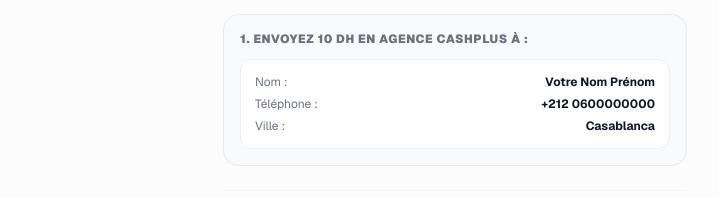
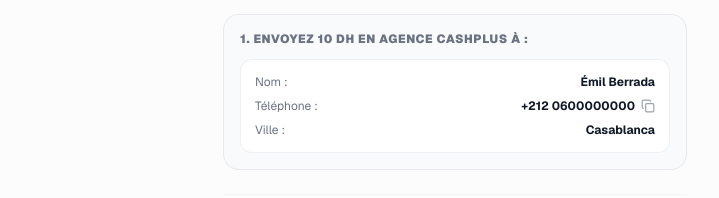
Before and after one commit to amaluy/moroccan-tutor-project-, a Next.js app: page /donner-cours/payement in a window 1280 px wide. Shown: the part 366-564 px from the top of the page, without its empty margins (185-904 px from the left). Built offline with nearby package versions, Linux system fonts and the light colour scheme.

Commit message:
update la page de paiement bien nettoyé

```diff
--- a/app/donner-cours/payement/page.tsx
+++ b/app/donner-cours/payement/page.tsx
@@ -2,7 +2,7 @@
 
 import { useState } from 'react';
 import { useRouter } from 'next/navigation';
-import { Wallet, CheckCircle2, ArrowRight, Building2, User, Hash, CreditCard } from 'lucide-react';
+import { Wallet, CheckCircle2, ArrowRight, Building2, User, Hash, CreditCard, Copy, Check } from 'lucide-react';
 import Link from 'next/link';
 
 export default function PagePaiementProf() {
@@ -14,13 +14,22 @@
   const [codeTransfert, setCodeTransfert] = useState('');
   const [nomExpediteur, setNomExpediteur] = useState('');
   const [isSubmitted, setIsSubmitted] = useState(false);
+  const [copiedField, setCopiedField] = useState<string | null>(null);
 
   // Tes informations personnelles pour recevoir les paiements des 10 DH
   const mesCoordonnees = {
-    nomComplet: "Votre Nom Prénom", // Remplace par ton vrai nom (ex: Youssef El Amrani)
-    telephone: "0600000000",       // Ton numéro pour CashPlus, WafaCash ou virement par téléphone
-    rib: "0123 4567 8901 2345 6789 0123", // Ton RIB bancaire (ex: CIH Bank ou autre)
+    nomComplet: "Émil Berrada",
+    telephone: "0600000000",
+    rib: "0123 4567 8901 2345 6789 0123",
     ville: "Casablanca"
+  };
+
+  const handleCopy = (text: string, fieldKey: string) => {
+    navigator.clipboard.writeText(text);
+    setCopiedField(fieldKey);
+    setTimeout(() => {
+      setCopiedField(null);
+    }, 2000);
   };
 
   const isValid = codeTransfert.trim().length >= 4 && nomExpediteur.trim().length > 2;
@@ -29,7 +38,6 @@
     e.preventDefault();
     if (!isValid) return;
 
-    // Simulation d'enregistrement de la preuve de paiement dans ta base de données
     console.log("Validation de paiement enregistrée :", {
       methode: methode === 'cash' ? modeEspeces : `virement-${modeCarte}`,
       reference: codeTransfert,
@@ -127,10 +135,21 @@
                   <h2 className="text-xs font-black uppercase tracking-wider text-gray-500">
                     1. Envoyez 10 DH en agence {modeEspeces} à :
                   </h2>
-                  <div className="bg-white p-3.5 rounded-xl border border-gray-200/60 space-y-1.5 text-xs">
-                    <div className="flex justify-between"><span className="text-gray-500">Nom :</span><span className="font-bold">{mesCoordonnees.nomComplet}</span></div>
-                    <div className="flex justify-between"><span className="text-gray-500">Téléphone :</span><span className="font-bold">+212 {mesCoordonnees.telephone}</span></div>
-                    <div className="flex justify-between"><span className="text-gray-500">Ville :</span><span className="font-bold">{mesCoordonnees.ville}</span></div>
+                  <div className="bg-white p-3.5 rounded-xl border border-gray-200/60 space-y-2 text-xs">
+                    <div className="flex justify-between items-center"><span className="text-gray-500">Nom :</span><span className="font-bold">{mesCoordonnees.nomComplet}</span></div>
+                    <div className="flex justify-between items-center">
+                      <span className="text-gray-500">Téléphone :</span>
+                      <button
+                        type="button"
+                        onClick={() => handleCopy(`+212 ${mesCoordonnees.telephone}`, 'tel-cash')}
+                        className="flex items-center gap-1.5 font-bold text-gray-900 hover:text-[#FF5A5F] transition cursor-pointer"
+                        title="Cliquer pour copier"
+                      >
+                        <span>+212 {mesCoordonnees.telephone}</span>
+                        {copiedField === 'tel-cash' ? <Check className="w-3.5 h-3.5 text-emerald-600" /> : <Copy className="w-3.5 h-3.5 text-gray-400" />}
+                      </button>
+                    </div>
+                    <div className="flex justify-between items-center"><span className="text-gray-500">Ville :</span><span className="font-bold">{mesCoordonnees.ville}</span></div>
                   </div>
                 </div>
               </div>
@@ -166,14 +185,32 @@
                   </h2>
                   <div className="bg-white p-3.5 rounded-xl border border-gray-200/60 space-y-1.5 text-xs">
                     {modeCarte === 'rib' ? (
-                      <div className="space-y-1">
-                        <span className="text-gray-500">Votre RIB :</span>
-                        <p className="font-mono font-bold text-gray-900 bg-gray-50 p-2 rounded border">{mesCoordonnees.rib}</p>
+                      <div className="space-y-1.5">
+                        <div className="flex justify-between items-center">
+                          <span className="text-gray-500">Notre RIB :</span>
+                          {copiedField === 'rib' && <span className="text-emerald-600 font-bold text-[10px]">Copié !</span>}
+                        </div>
+                        <div
+                          onClick={() => handleCopy(mesCoordonnees.rib, 'rib')}
+                          className="font-mono font-bold text-gray-900 bg-gray-50 p-2.5 rounded border flex items-center justify-between cursor-pointer hover:bg-gray-100 transition group"
+                          title="Cliquer pour copier le RIB"
+                        >
+                          <span>{mesCoordonnees.rib}</span>
+                          <Copy className="w-4 h-4 text-gray-400 group-hover:text-gray-700" />
+                        </div>
                       </div>
                     ) : (
                       <div className="flex justify-between items-center">
                         <span className="text-gray-500">Numéro de compte (App Mobile) :</span>
-                        <span className="font-bold">+212 {mesCoordonnees.telephone}</span>
+                        <button
+                          type="button"
+                          onClick={() => handleCopy(`+212 ${mesCoordonnees.telephone}`, 'tel-mobile')}
+                          className="flex items-center gap-1.5 font-bold text-gray-900 hover:text-[#FF5A5F] transition cursor-pointer"
+                          title="Cliquer pour copier"
+                        >
+                          <span>+212 {mesCoordonnees.telephone}</span>
+                          {copiedField === 'tel-mobile' ? <Check className="w-3.5 h-3.5 text-emerald-600" /> : <Copy className="w-3.5 h-3.5 text-gray-400" />}
+                        </button>
                       </div>
                     )}
                   </div>
```
